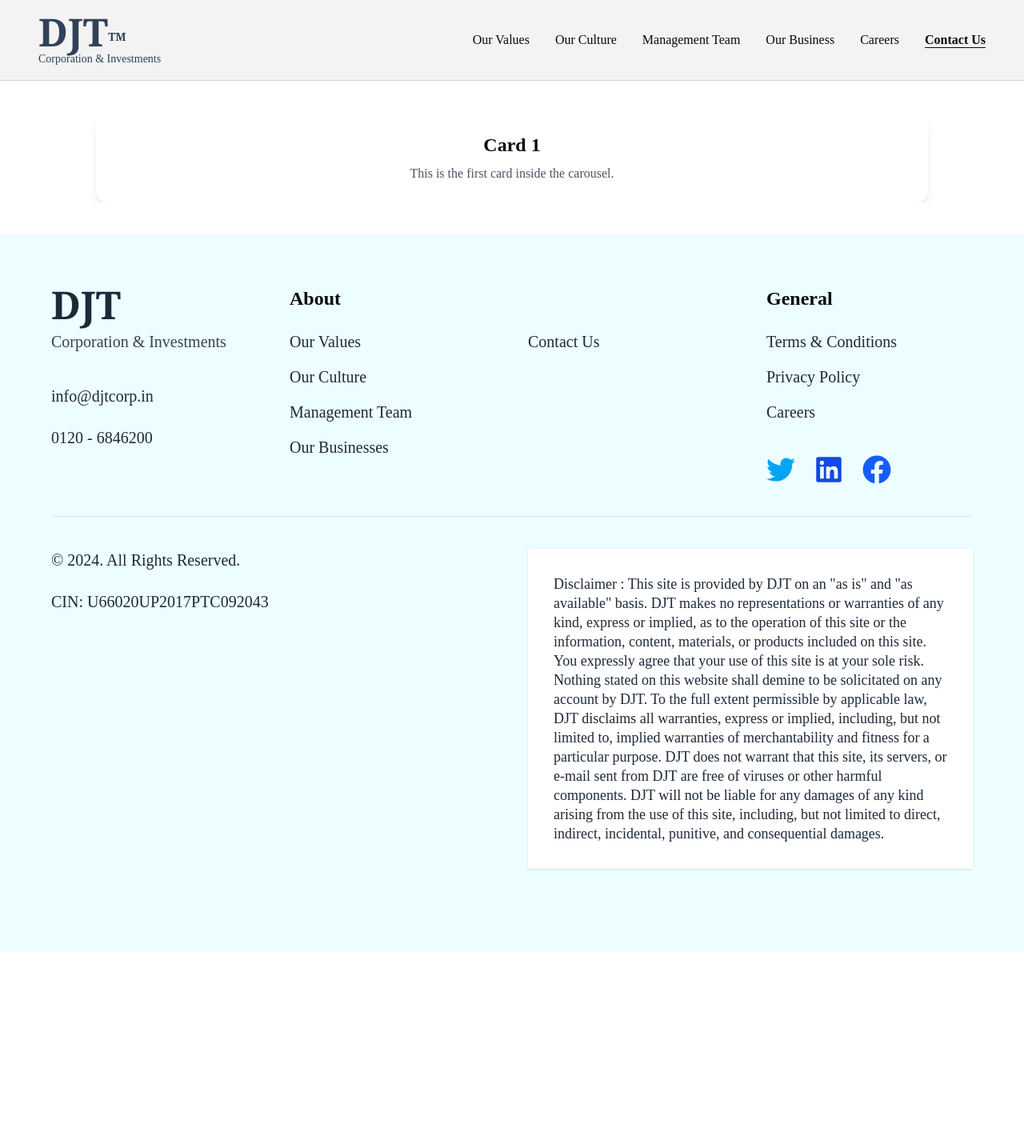
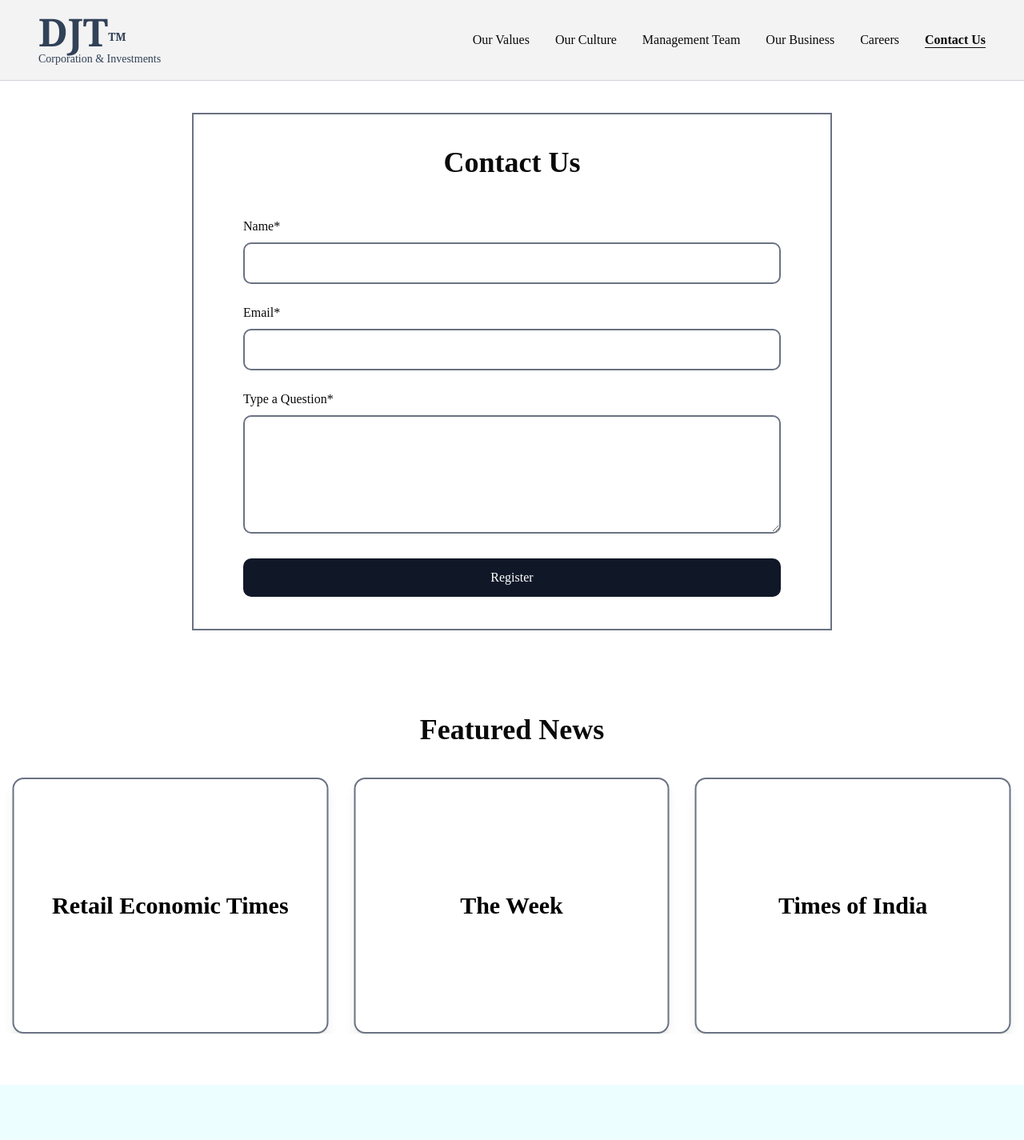
Before and after one commit to Deepak-Panchal-1003/Website-designing, a Next.js app: page /contact-us in a window 1280 px wide. Shown: the top 1425 px of the page at 80% size. Before the commit the page ends 1190 px from the top, so only its background shows below. Built offline with nearby package versions, Linux system fonts and the light colour scheme.

Commit message:
initial commit

```diff
--- a/app/contact-us/page.tsx
+++ b/app/contact-us/page.tsx
@@ -107,52 +107,170 @@
 //   );
 // }
 
+
 "use client";
 
+import Link from "next/link";
 import useEmblaCarousel from "embla-carousel-react";
+import { useEffect } from "react";
 
 export default function ContactUs() {
-  const [emblaRef] = useEmblaCarousel({ loop: true });
+  const [emblaRef, emblaApi] = useEmblaCarousel({
+    loop: true,
+  });
+
+  useEffect(() => {
+    if (!emblaApi) return;
+
+    const interval = setInterval(() => {
+      emblaApi.scrollNext();
+    }, 3000);
+
+    return () => clearInterval(interval);
+  }, [emblaApi]);
 
   return (
+    <div>
+      {/* Contact Form */}
+      <div className="w-screen items-center flex justify-center">
+      <section className="py-10 px-6 bg-white border-2  border-gray-500 m-10 w-[50rem]">
+        <h2 className="text-4xl font-bold text-center mb-12">
+          Contact Us
+        </h2>
 
+        <form className="max-w-2xl mx-auto space-y-6">
+          <div>
+            <label className="block mb-2 font-medium">
+              Name*
+            </label>
 
-    <div className="max-w-6xl mx-auto p-10">
-      <div className="overflow-hidden" ref={emblaRef}>
+            <input
+              type="text"
+              className="w-full border-2  border-gray-500 p-3 rounded-lg"
+            />
+          </div>
+
+          <div>
+            <label className="block mb-2 font-medium">
+              Email*
+            </label>
+
+            <input
+              type="email"
+              className="w-full border-2  border-gray-500 p-3 rounded-lg"
+            />
+          </div>
+
+          <div>
+            <label className="block mb-2 font-medium">
+              Type a Question*
+            </label>
+
+            <textarea
+              rows={5}
+              className="w-full border-2  border-gray-500 p-3 rounded-lg"
+            />
+          </div>
+
+          <button
+            type="submit"
+            className="w-full bg-gray-900 text-white py-3 rounded-lg hover:bg-gray-700"
+          >
+            Register
+          </button>
+        </form>
+      </section>
+      </div>
+
+      {/* Auto Scrolling Carousel */}
+      <section className="py-16">
+        <h2 className="text-4xl font-bold text-center mb-10">
+          Featured News
+        </h2>
+
+        <div className="max-w-7xl mx-auto overflow-hidden" ref={emblaRef}>
           <div className="flex">
 
-          {/* Slide 1 */}
-          <div className="flex-[0_0_100%] px-4">
-            <div className="bg-white shadow-lg rounded-xl p-6 text-center">
-              <h2 className="text-2xl font-bold mb-2">Card 1</h2>
-              <p className="text-gray-600">
-                This is the first card inside the carousel.
-              </p>
+            {/* Card 1 */}
+            <div className="flex-[0_0_33.333%] px-4">
+              <div className="h-80 bg-white rounded-xl border-2  border-gray-500 shadow-lg flex items-center justify-center text-center p-6">
+                <Link
+                  href="https://retail.economictimes.indiatimes.com/"
+                  target="_blank"
+                  className="text-black text-3xl font-bold"
+                >
+                  Retail Economic Times
+                </Link>
               </div>
             </div>
 
-          {/* Slide 2 */}
-          <div className="flex-[0_0_100%] px-4">
-            <div className="bg-white shadow-lg rounded-xl p-6 text-center">
-              <h2 className="text-2xl font-bold mb-2">Card 2</h2>
-              <p className="text-gray-600">
-                This is the second card inside the carousel.
-              </p>
+            {/* Card 2 */}
+            <div className="flex-[0_0_33.333%] px-4">
+              <div className="h-80 bg-white rounded-xl border-2  border-gray-500 shadow-lg flex items-center justify-center text-center p-6">
+                <Link
+                  href="https://www.theweek.in/"
+                  target="_blank"
+                  className="text-black text-3xl font-bold"
+                >
+                  The Week
+                </Link>
               </div>
             </div>
 
-          {/* Slide 3 */}
-          <div className="flex-[0_0_100%] px-4">
-            <div className="bg-white shadow-lg rounded-xl p-6 text-center">
-              <h2 className="text-2xl font-bold mb-2">Card 3</h2>
-              <p className="text-gray-600">
-                This is the third card inside the carousel.
-              </p>
+            {/* Card 3 */}
+            <div className="flex-[0_0_33.333%] px-4">
+              <div className="h-80 bg-white rounded-xl border-2  border-gray-500 shadow-lg flex items-center justify-center text-center p-6">
+                <Link
+                  href="https://timesofindia.indiatimes.com/"
+                  target="_blank"
+                  className="text-black text-3xl font-bold"
+                >
+                  Times of India
+                </Link>
+              </div>
+            </div>
+
+            {/* Card 4 */}
+            <div className="flex-[0_0_33.333%] px-4">
+              <div className="h-80 bg-white rounded-xl border-2  border-gray-500 shadow-lg flex items-center justify-center text-center p-6">
+                <Link
+                  href="https://retail.economictimes.indiatimes.com/"
+                  target="_blank"
+                  className="text-black text-3xl font-bold"
+                >
+                  Retail Economic Times
+                </Link>
+              </div>
+            </div>
+
+            {/* Card 5 */}
+           <div className="flex-[0_0_33.333%] px-4">
+              <div className="h-80 bg-white rounded-xl border-2  border-gray-500 shadow-lg flex items-center justify-center text-center p-6">
+                <Link
+                  href="https://www.theweek.in/"
+                  target="_blank"
+                  className="text-black text-3xl font-bold"
+                >
+                  The Week
+                </Link>
+              </div>
+            </div>
+
+            <div className="flex-[0_0_33.333%] px-4">
+              <div className="h-80 bg-white rounded-xl border-2  border-gray-500 shadow-lg flex items-center justify-center text-center p-6">
+                <Link
+                  href="https://timesofindia.indiatimes.com/"
+                  target="_blank"
+                  className="text-black text-3xl font-bold"
+                >
+                  Times of India
+                </Link>
               </div>
             </div>
 
           </div>
         </div>
+      </section>
     </div>
   );
 }
--- a/package.json
+++ b/package.json
@@ -11,6 +11,7 @@
   "dependencies": {
     "class-variance-authority": "^0.7.1",
     "clsx": "^2.1.1",
+    "embla-carousel-autoplay": "^8.6.0",
     "embla-carousel-react": "^8.6.0",
     "lucide-react": "^1.17.0",
     "next": "16.2.6",
```
Also changed, not shown: 1 other file (tests, documents, lock files or other folders). Lines whose indentation alone changed are shown as unchanged.
